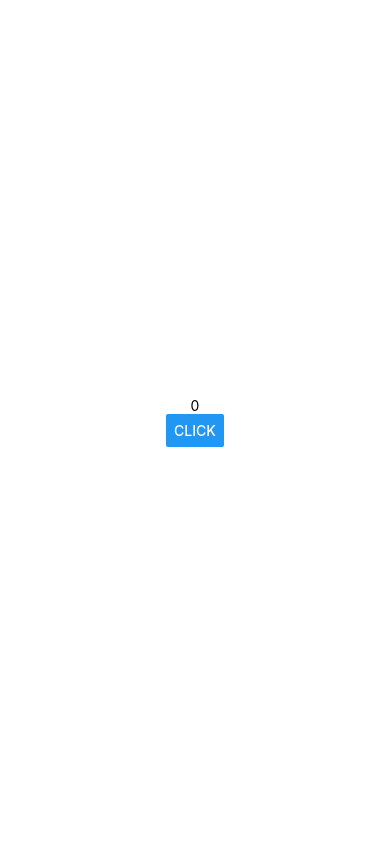
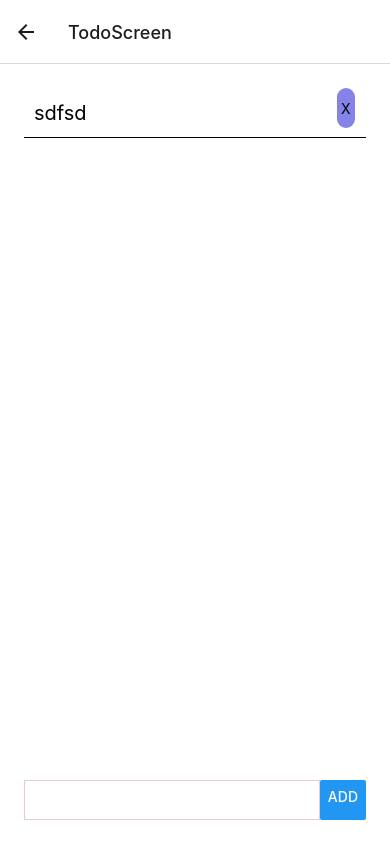
Before and after one commit to CAMELNINJA/React_Native, a React Native app: screen /TodoScreen in a window 390 px wide. Built offline with nearby package versions, Linux system fonts and the light colour scheme.

Commit message:
feat : mobx todo

```diff
--- a/App.tsx
+++ b/App.tsx
@@ -1,26 +1,35 @@
-import {StyleSheet, Text, TouchableOpacity, View,Button} from 'react-native';
-import {observer} from 'mobx-react-lite'
-import {makeAutoObservable} from "mobx";
+import { StatusBar } from 'expo-status-bar';
+import {useState} from "react";
+import React from 'react';
+import { StatusBar as ExpoStatusBar } from 'expo-status-bar';
+import { StyleSheet, View } from 'react-native';
+import { NavigationContainer } from '@react-navigation/native';
+import { createNativeStackNavigator } from '@react-navigation/native-stack';
+import AuthScreen from './src/modules/base/Auth';
+import TodoScreen from './src/modules/TodoMobX/ToDo'
+import Home from './src/modules/Home';
 
-class Clicker {
-    clicks = 0
+const Stack = createNativeStackNavigator();
 
-    constructor() {
-        makeAutoObservable(this)
-    }
+export default function App() {
 
-    addClick() {
-        this.clicks += 1
-    }
+    return (
+
+        <NavigationContainer>
+            <Stack.Navigator initialRouteName="Home">
+                <Stack.Screen name="Home" component={Home} />
+                <Stack.Screen name="TodoScreen" component={TodoScreen} />
+                <Stack.Screen name="Auth" component={AuthScreen} />
+            </Stack.Navigator>
+        </NavigationContainer>
+    );
 }
 
-const clicker = new Clicker()
-
-const App = observer(() => (
-    <View style={{ flex: 1, alignItems: 'center', justifyContent: 'center' }}>
-        <Text>{clicker.clicks}</Text>
-        <Button onPress={() => clicker.addClick()} title="click" />
-    </View>
-))
-
-export default App;
+const styles = StyleSheet.create({
+    container: {
+        flex: 1,
+        backgroundColor: '#d7d7d7',
+        alignItems: 'center',
+        justifyContent: 'center',
+    },
+});
--- a/package.json
+++ b/package.json
@@ -23,6 +23,7 @@
     "react-native-safe-area-context": "^4.3.1",
     "react-native-screens": "~3.15.0",
     "react-native-swipe-render": "^3.1.1",
+    "react-native-uuid": "^2.0.1",
     "react-native-vector-icons": "^9.2.0",
     "react-native-web": "~0.18.7",
     "uuid": "^9.0.0"
--- a/screens/Home.tsx
+++ b/screens/Home.tsx
@@ -21,7 +21,7 @@ function HomeScreen() {
     const rmToDo = (index:number) => {
         let newTodos = todos.filter((_,i)=> i !== index);
         setTodos([...newTodos]);
-        setText('gfht');
+        setText('');
     };
 
 
--- a/src/models/Param.ts
+++ b/src/models/Param.ts
@@ -1,3 +1,8 @@
+import {Todo} from "./Todo";
+
 export type RootStackParamList = {
+    Home: undefined;
     Auth: undefined;
+    Todo: Todo
+    TodoScreen: undefined
 };
--- /dev/null
+++ b/src/models/Todo.ts
@@ -0,0 +1,5 @@
+export interface Todo {
+    id: string,
+    text: string,
+    isDone: boolean
+}
--- /dev/null
+++ b/src/modules/Home.tsx
@@ -0,0 +1,57 @@
+import React, {useCallback, useState} from 'react';
+import {StyleSheet, Text, View, Button, FlatList, TouchableOpacity, TextInput, ScrollView} from 'react-native';
+import {RouteProp, useNavigation, useRoute} from '@react-navigation/native';
+
+import type { NativeStackNavigationProp } from '@react-navigation/native-stack';
+
+
+import { RootStackParamList } from './../models/Param'
+
+
+type NavigationProp = NativeStackNavigationProp<RootStackParamList, 'Home'>;
+
+function HomeScreen() {
+    const navigation = useNavigation<NavigationProp>();
+    const onNavigateToDo= useCallback(() => navigation.navigate("TodoScreen"),[])
+    const onNavigateAuth= useCallback(() => navigation.navigate("Auth"),[])
+    return (
+        <View style={styles.container}>
+            <TouchableOpacity style={[styles.item, {padding: 4, borderRadius: 15 , backgroundColor: '#8582e8', height: 40, alignSelf: 'center', margin:10,}]} onPress={onNavigateToDo }>
+                <Text style={{ fontSize: 20 , padding: 5,  }}>TodoMobX</Text>
+            </TouchableOpacity>
+            <TouchableOpacity style={[styles.item, {padding: 4, borderRadius: 15 , backgroundColor: '#8582e8', height: 40, alignSelf: 'center', margin:10,}]} onPress={onNavigateAuth }>
+                <Text style={{ fontSize: 20, padding: 5, }}>Auth</Text>
+            </TouchableOpacity>
+        </View>
+    )
+}
+
+export default HomeScreen;
+
+const styles =StyleSheet.create({
+    container: {
+        flex: 1,
+        justifyContent: "center"
+    },
+    textInput: {
+        borderWidth: 1,
+        borderColor: "black",
+        flex: 1,
+        margin: 10
+    },
+    footer: {
+        height:50,
+        flexDirection: "row"
+    },
+    button: {
+        borderWidth: 1,
+        borderColor: "black",
+        backgroundColor: "#fff",
+        flex: 1,
+        margin: 10
+    },
+    item:{
+        justifyContent: "center",
+        marginLeft: 10,
+    },
+});
--- /dev/null
+++ b/src/modules/TodoMobX/ToDo.tsx
@@ -0,0 +1,89 @@
+import React, { FC, useState } from "react";
+import uuid from "react-native-uuid";
+import { KeyboardAvoidingView, ScrollView, StyleSheet, Text, TextInput,Button,TouchableOpacity,TouchableWithoutFeedback,Keyboard, View,Dimensions,Platform} from "react-native";
+import { observer } from "mobx-react-lite";
+import TodoStore from "../../stores/TodoStore";
+import TodoItem from "./ToDoLine";
+import { Todo } from "../../models/Todo";
+
+import {NativeStackNavigationProp} from "@react-navigation/native-stack";
+import {RootStackParamList} from "../../models/Param";
+import {RouteProp} from "@react-navigation/native";
+import {CompatNativeSafeAreaProvider} from "react-native-safe-area-context/lib/typescript/CompatNativeSafeAreaProvider";
+type NavigationProp = NativeStackNavigationProp<RootStackParamList, 'TodoScreen'>;
+type ToDoRouteProp = RouteProp<RootStackParamList, 'TodoScreen'>;
+const window = Dimensions.get('window');
+
+const TodoScreen: FC = observer(() => {
+    const [text, setText] = useState<string>('')
+
+    const handleAdd = () => {
+        TodoStore.addTask({id: `${uuid.v4()}`, text: text, isDone: false})
+    }
+
+    return <KeyboardAvoidingView
+        behavior={Platform.OS === "ios" ? "padding" : "height"}
+        style={styles.container}
+    >
+        <View style={styles.inner}>
+            <ScrollView>
+            {TodoStore.todos.map((item: Todo) => <TodoItem task={item} key={item.id} />)}
+
+        </ScrollView>
+        <TouchableWithoutFeedback onPress={Keyboard.dismiss}>
+        <View>
+            <View style={{flexDirection:"row"}}>
+        <TextInput
+            style={styles.input}
+            onChangeText={newText => setText(newText)}
+            value={text}>
+        </TextInput>
+        <Button
+            title="Add"
+            onPress={() => handleAdd()}></Button>
+            </View>
+        </View>
+    </TouchableWithoutFeedback>
+        </View>
+</KeyboardAvoidingView>
+})
+
+export default TodoScreen
+
+export const IMAGE_HEIGHT = window.width / 2;
+const styles =StyleSheet.create({
+    container: {
+        backgroundColor: '#ffffff',
+        flex: 1,
+        justifyContent: 'center',
+    },
+    textInput: {
+        borderWidth: 1,
+        borderColor: "black",
+
+        margin: 10
+    },
+    input: {
+        flex:2,
+        height: 40,
+        borderWidth: 1,
+        borderColor: 'rgba(217,169,169,0.6)',
+        padding: 12,
+    },
+    button: {
+        borderWidth: 1,
+        borderColor: "black",
+        backgroundColor: "#fff",
+        flex: 1,
+        margin: 10
+    },
+    btnContainer: {
+        backgroundColor: "white",
+
+    },
+    inner: {
+        padding: 24,
+        flex: 1,
+        justifyContent: 'space-around',
+    },
+});
--- /dev/null
+++ b/src/modules/TodoMobX/ToDoLine.tsx
@@ -0,0 +1,62 @@
+import React, {FC, useCallback} from 'react';
+import {StyleSheet, Text, View, TouchableOpacity, Dimensions} from 'react-native';
+import {RouteProp, useNavigation, useRoute} from '@react-navigation/native';
+import { useState, } from 'react';
+import { observer } from "mobx-react-lite";
+import type { NativeStackNavigationProp } from '@react-navigation/native-stack';
+
+import { Todo} from '../../models/Todo';
+import TodoStore from "../../stores/TodoStore";
+
+interface Props {
+    task: Todo
+}
+const ToDoLine: FC<Props>= observer(({task}) => {
+
+    return (
+        <View>
+            <View style={styles.todoLine}>
+                <TouchableOpacity style={styles.item} onPress={() => TodoStore.completeTask(task.id) }>
+                    <Text style={{ fontSize: 20, textDecorationLine: task.isDone ? "line-through" : "none" }}>{task.text}</Text>
+                </TouchableOpacity>
+                <View style={{width: Dimensions.get('window').width * 0.1, flexDirection: 'row'}}>
+                    <TouchableOpacity style={[styles.item, {padding: 4, borderRadius: 15 , backgroundColor: '#8582e8', height: 40,}]} onPress={()=>TodoStore.removeTask(task.id)}>
+
+                        <View style={styles.button}>
+                            <Text style={{}}>X</Text>
+                        </View>
+
+                    </TouchableOpacity>
+                </View>
+
+            </View>
+        </View>
+    );
+});
+
+export default ToDoLine;
+
+const styles = StyleSheet.create({
+    todoLine: {
+        borderColor: "black",
+        borderBottomWidth: 1,
+        flexDirection: "row",
+        height: 50,
+        justifyContent: "space-between"
+    },
+    button:{
+        justifyContent:"center",
+        flexDirection:"row" ,
+    },
+    rmToDo:{
+        margin: 10,
+        width: 30,
+        borderColor: "black",
+        borderWidth: 1,
+        justifyContent: "center",
+    },
+    item:{
+        justifyContent: "center",
+        marginLeft: 10,
+    },
+});
--- /dev/null
+++ b/src/stores/TodoStore.ts
@@ -0,0 +1,30 @@
+import { makeAutoObservable } from "mobx";
+import { Todo } from "../models/Todo";
+
+class TodoStore {
+    todos: Todo[] = [
+        {
+            id: "3432",
+            text: "sdfsd",
+            isDone: false
+        }
+    ];
+
+    constructor() {
+        makeAutoObservable(this)
+    }
+
+    addTask(task: Todo) {
+        if(task) this.todos.push(task)
+    }
+
+    removeTask(id: string) {
+        this.todos = this.todos.filter((item: Todo) => item.id !== id)
+    }
+
+    completeTask(id: string) {
+        this.todos = this.todos.map((item:Todo) => (item.id === id ? {...item, isDone: !item.isDone} : item))
+    }
+}
+
+export default new TodoStore()
```
Also changed, not shown: 2 other files (tests, documents, lock files or other folders).
